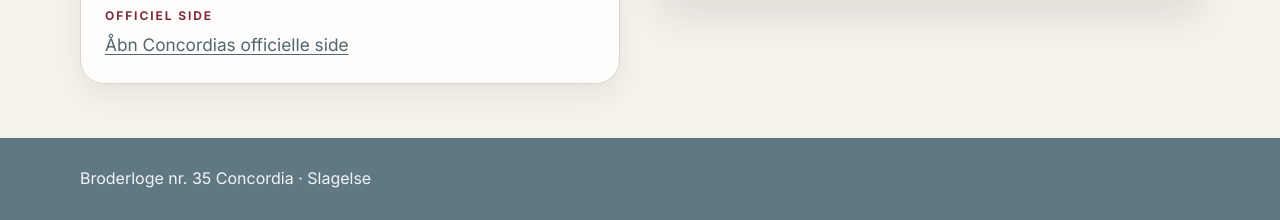
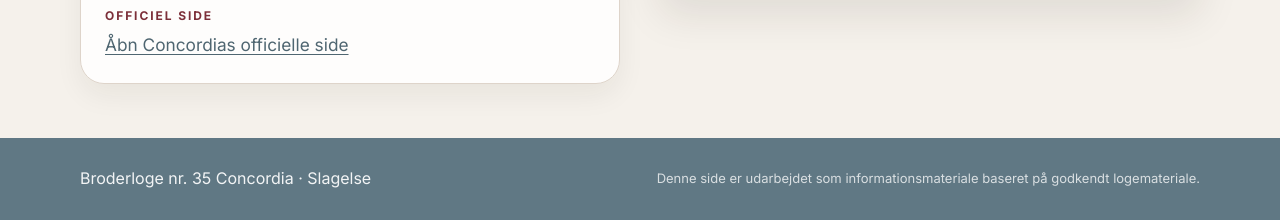
Before and after one commit to concordia35/Folder, a plain HTML site: page index.html in a window 1280 px wide. Shown: the part 5177-5397 px from the top of the page. Drawn offline with Linux system fonts and the light colour scheme.

Commit message:
Update index.html

```diff
--- a/index.html
+++ b/index.html
@@ -3,7 +3,7 @@
 <head>
   <meta charset="UTF-8" />
   <meta name="viewport" content="width=device-width, initial-scale=1.0" />
-  <title>Odd Fellow</title>
+  <title>Broderloge nr. 35 Concordia · Slagelse</title>
   <link rel="preconnect" href="https://fonts.googleapis.com">
   <link rel="preconnect" href="https://fonts.gstatic.com" crossorigin>
   <link href="https://fonts.googleapis.com/css2?family=Inter:wght@400;500;600;700&family=Lora:wght@500;600;700&display=swap" rel="stylesheet">
@@ -790,7 +790,9 @@
   <footer class="footer">
     <div class="container footer-inner">
       <div>Broderloge nr. 35 Concordia · Slagelse</div>
-      <small></small>
+      <small>
+        Denne side er udarbejdet som informationsmateriale baseret på godkendt logemateriale.
+      </small>
     </div>
   </footer>
 
```
